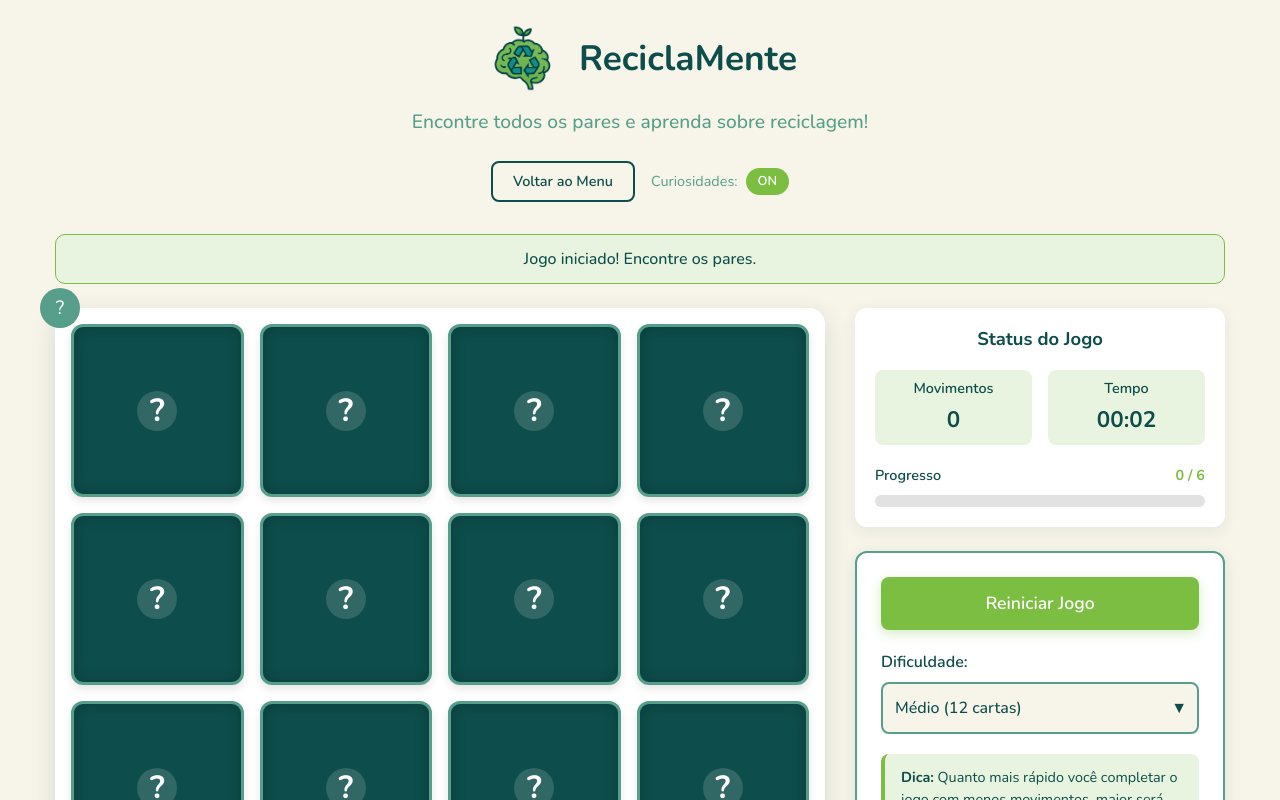
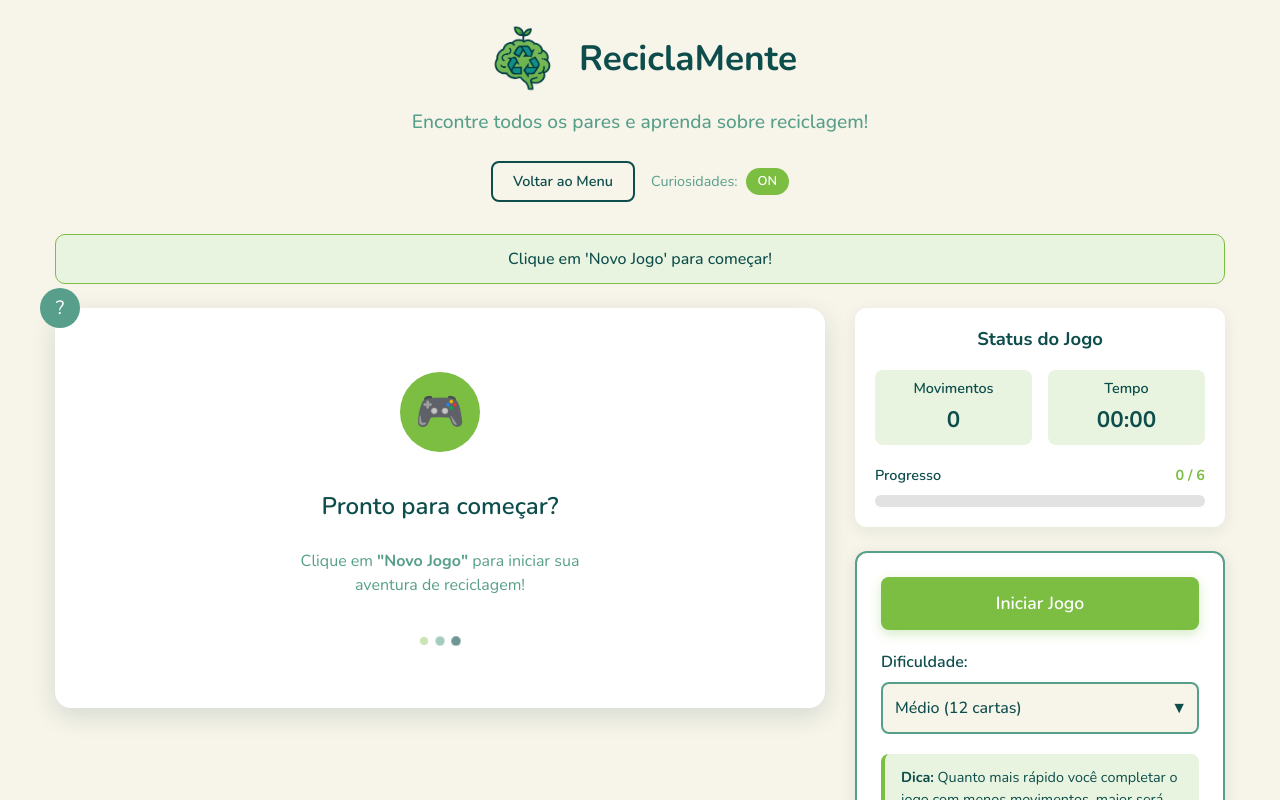
Before and after one commit to bielcarvalhoz/jogo_memoria_v2, a React (Create React App) app: page / in a window 1280 px wide. Both pictures are taken after a click on the button "Jogar". Shown: the top 800 px of the page. Built offline with nearby package versions, Linux system fonts and the light colour scheme.

Commit message:
ajustando mensagem para quando não tem nenhum card

```diff
--- a/src/App.js
+++ b/src/App.js
@@ -160,6 +160,7 @@ const App = () => {
   const [isHighScore, setIsHighScore] = useState(false);
   const [currentScore, setCurrentScore] = useState(0);
   const [showInstructions, setShowInstructions] = useState(false);
+  const [gameInitialized, setGameInitialized] = useState(false); // Novo estado para controlar se o jogo foi iniciado
 
   // Novos estados para o sistema de curiosidades
   const [showCuriosity, setShowCuriosity] = useState(false);
@@ -223,6 +224,7 @@ const App = () => {
     setIsActive(true);
     setGameOver(false);
     setIsTimerPaused(false);
+    setGameInitialized(true); // Marca que o jogo foi inicializado
     setStatusMessage("Jogo iniciado! Encontre os pares.");
   }, [difficulty]);
 
@@ -365,18 +367,22 @@ const App = () => {
     return Math.max(baseScore - timeDeduction - movesDeduction, 100);
   };
 
-  // Altera a dificuldade do jogo
+  // Altera a dificuldade do jogo - agora reseta o estado de inicialização
   const handleDifficultyChange = (newDifficulty) => {
     if (!isActive || window.confirm("Mudar a dificuldade irá reiniciar o jogo. Deseja continuar?")) {
       setDifficulty(newDifficulty);
       setIsActive(false);
+      setGameInitialized(false); // Reseta o estado de inicialização
+      setCards([]); // Limpa as cartas
+      setStatusMessage("Clique em 'Novo Jogo' para começar!");
     }
   };
 
   // Inicia um novo jogo
   const handleStartGame = () => {
     setShowHomeScreen(false);
-    initializeGame();
+    // Não inicia o jogo automaticamente, apenas sai da tela inicial
+    setStatusMessage("Clique em 'Novo Jogo' para começar!");
   };
 
   // Volta para a tela inicial
@@ -384,6 +390,8 @@ const App = () => {
     setShowHomeScreen(true);
     setIsActive(false);
     setShowScoreboard(false);
+    setGameInitialized(false); // Reseta o estado de inicialização
+    setCards([]); // Limpa as cartas
   };
 
   // Salva a pontuação do jogador
@@ -426,12 +434,7 @@ const App = () => {
     setGameOver(true);
   };
 
-  // Efeito para inicializar o jogo quando a dificuldade muda e o jogo está ativo
-  useEffect(() => {
-    if (!showHomeScreen && !isActive && cards.length === 0) {
-      initializeGame();
-    }
-  }, [difficulty, isActive, cards.length, initializeGame, showHomeScreen]);
+  // REMOVIDO: O useEffect que iniciava automaticamente o jogo
 
   if (showHomeScreen) {
     return (
@@ -561,7 +564,7 @@ const App = () => {
           }}
           role="alert"
         >
-          {statusMessage}
+          {statusMessage || (gameInitialized ? "Encontre os pares!" : "Clique em 'Novo Jogo' para começar!")}
           {isTimerPaused && (
             <span
               style={{
--- a/src/components/GameBoard.js
+++ b/src/components/GameBoard.js
@@ -19,6 +19,140 @@ const GameBoard = ({ cards, onCardClick }) => {
     return "repeat(4, 1fr)";
   };
 
+  // Se não há cartas, mostra a mensagem de início
+  if (!cards || cards.length === 0) {
+    return (
+      <div
+        className="game-board"
+        style={{
+          display: "flex",
+          flexDirection: "column",
+          alignItems: "center",
+          justifyContent: "center",
+          padding: "3rem 1rem",
+          backgroundColor: "white",
+          borderRadius: "16px",
+          boxShadow: "0 8px 24px rgba(13, 77, 75, 0.15)",
+          fontFamily: "'Nunito', sans-serif",
+          minHeight: "400px",
+          textAlign: "center",
+        }}
+      >
+        {/* Ícone decorativo */}
+        <div
+          style={{
+            width: "80px",
+            height: "80px",
+            backgroundColor: colors.brightGreen,
+            borderRadius: "50%",
+            display: "flex",
+            alignItems: "center",
+            justifyContent: "center",
+            marginBottom: "1.5rem",
+            fontSize: "2.5rem",
+            color: "white",
+          }}
+        >
+          🎮
+        </div>
+
+        {/* Mensagem principal */}
+        <h3
+          style={{
+            fontSize: "1.5rem",
+            fontWeight: "600",
+            color: colors.darkGreen,
+            marginBottom: "0.75rem",
+            margin: "0 0 0.75rem 0",
+          }}
+        >
+          Pronto para começar?
+        </h3>
+
+        {/* Mensagem secundária */}
+        <p
+          style={{
+            fontSize: "1rem",
+            color: colors.mediumGreen,
+            marginBottom: "1.5rem",
+            lineHeight: "1.5",
+            maxWidth: "300px",
+            margin: "0 0 1.5rem 0",
+          }}
+        >
+          Clique em <strong>"Novo Jogo"</strong> para iniciar sua aventura de reciclagem!
+        </p>
+
+        {/* Animação sutil */}
+        <div
+          style={{
+            display: "flex",
+            gap: "0.5rem",
+            opacity: "0.6",
+          }}
+        >
+          <div
+            style={{
+              width: "8px",
+              height: "8px",
+              backgroundColor: colors.brightGreen,
+              borderRadius: "50%",
+              animation: "pulse 1.5s ease-in-out infinite",
+            }}
+          />
+          <div
+            style={{
+              width: "8px",
+              height: "8px",
+              backgroundColor: colors.mediumGreen,
+              borderRadius: "50%",
+              animation: "pulse 1.5s ease-in-out infinite 0.3s",
+            }}
+          />
+          <div
+            style={{
+              width: "8px",
+              height: "8px",
+              backgroundColor: colors.darkGreen,
+              borderRadius: "50%",
+              animation: "pulse 1.5s ease-in-out infinite 0.6s",
+            }}
+          />
+        </div>
+
+        {/* CSS para animação */}
+        <style jsx>{`
+          @keyframes pulse {
+            0%,
+            100% {
+              transform: scale(1);
+              opacity: 0.6;
+            }
+            50% {
+              transform: scale(1.2);
+              opacity: 1;
+            }
+          }
+
+          @media (max-width: 768px) {
+            .game-board {
+              padding: 2rem 1rem;
+              min-height: 350px;
+            }
+          }
+
+          @media (max-width: 480px) {
+            .game-board {
+              padding: 1.5rem 0.75rem;
+              min-height: 300px;
+            }
+          }
+        `}</style>
+      </div>
+    );
+  }
+
+  // Renderização normal com as cartas
   return (
     <div
       className="game-board"
```
Also changed, not shown: 1 other file (tests, documents, lock files or other folders).
